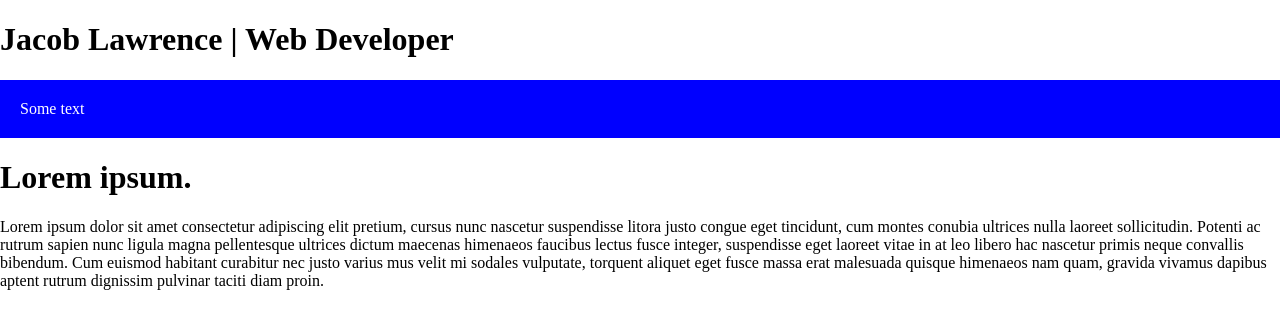
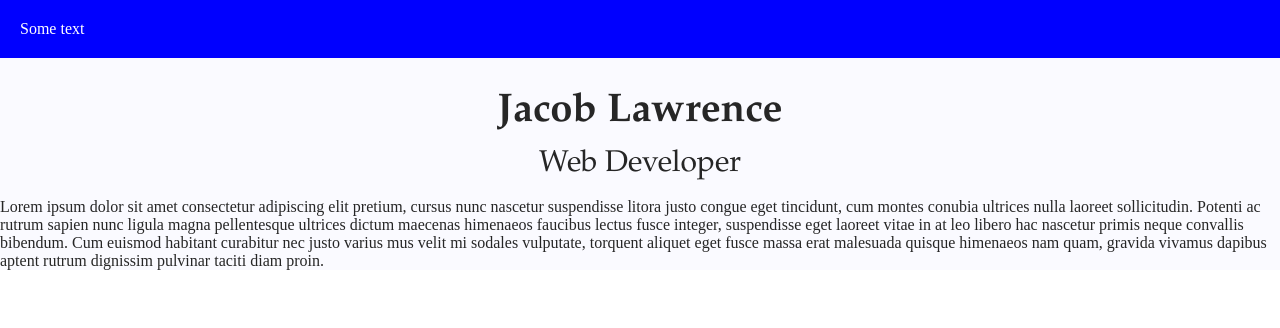
Before and after one commit to Indimeco/portfolio, a Gatsby site: page / in a window 1280 px wide. Built offline with nearby package versions, Linux system fonts and the light colour scheme; Gatsby itself is replaced by a stand-in of ours.

Commit message:
feat: uplifted heading and added premilinary theming

```diff
--- a/gatsby-config.js
+++ b/gatsby-config.js
@@ -1,8 +1,8 @@
 module.exports = {
 	pathPrefix: '/portfolio-2019',
 	siteMetadata: {
-		title: `Jacob Lawrence | Web Developer`,
-		description: `Portfolio for a versatile and skilled developer`,
+		title: `Jacob Lawrence`,
+		description: `Web Developer`,
 		author: `Indimeco`,
 	},
 	plugins: [
--- /dev/null
+++ b/src/components/Heading/Component.jsx
@@ -0,0 +1,24 @@
+import React from 'react';
+import { HeaderWrapper, Title, Subtitle } from './Component.style';
+import { graphql, useStaticQuery } from 'gatsby';
+
+const Heading = () => {
+	const data = useStaticQuery(graphql`
+		query SiteTitleQuery {
+			site {
+				siteMetadata {
+					title
+					description
+				}
+			}
+		}
+	`);
+	return (
+		<HeaderWrapper>
+			<Title>{data.site.siteMetadata.title}</Title>
+			<Subtitle>{data.site.siteMetadata.description}</Subtitle>
+		</HeaderWrapper>
+	);
+};
+
+export default Heading;
--- /dev/null
+++ b/src/components/Heading/Component.style.js
@@ -0,0 +1,23 @@
+import styled from 'styled-components';
+
+export const HeaderWrapper = styled.header`
+	text-align: center;
+	background-color: ${({ theme }) => theme.colors.root.bg};
+`;
+export const Title = styled.h1`
+	font-family: ${({ theme }) => theme.fonts.fontFamily};
+	font-size: ${({ theme }) => theme.fonts.hero};
+	font-weight: 600;
+	color: ${({ theme }) => theme.colors.root.fg};
+	margin-bottom: ${({ theme }) => theme.spacing.small};
+	margin-top: 0;
+`;
+
+export const Subtitle = styled.h2`
+	font-family: ${({ theme }) => theme.fonts.fontFamily};
+	font-size: ${({ theme }) => theme.fonts.huge};
+	font-weight: 400;
+	color: ${({ theme }) => theme.colors.root.fg};
+	margin-bottom: ${({ theme }) => theme.spacing.small};
+	margin-top: 0;
+`;
--- /dev/null
+++ b/src/components/Heading/index.js
@@ -0,0 +1,3 @@
+import Component from './Component.jsx';
+
+export default Component;
--- a/src/components/Layout/Component.jsx
+++ b/src/components/Layout/Component.jsx
@@ -2,31 +2,16 @@ import React from 'react';
 
 import PropTypes from 'prop-types';
 import { ThemeProvider } from 'styled-components';
-import { useStaticQuery, graphql } from 'gatsby';
 import { theme } from './theme';
-
-import Header from '../header';
+import { Root } from './Component.style.js';
 import './base.css';
 
 const Layout = ({ children }) => {
-	const data = useStaticQuery(graphql`
-		query SiteTitleQuery {
-			site {
-				siteMetadata {
-					title
-				}
-			}
-		}
-	`);
-
 	return (
 		<ThemeProvider theme={theme}>
-			<>
-				<Header siteTitle={data.site.siteMetadata.title} />
-				<div>
-					<main>{children}</main>
-				</div>
-			</>
+			<Root>
+				<main>{children}</main>
+			</Root>
 		</ThemeProvider>
 	);
 };
--- /dev/null
+++ b/src/components/Layout/Component.style.js
@@ -0,0 +1,6 @@
+import styled from 'styled-components';
+
+export const Root = styled.div`
+	color: ${({ theme }) => theme.colors.root.fg};
+	background-color: ${({ theme }) => theme.colors.root.bg};
+`;
--- a/src/components/Layout/base.css
+++ b/src/components/Layout/base.css
@@ -1,5 +1,4 @@
 html {
-  background-color: white;
 	font-size: 100%;
 	-ms-text-size-adjust: 100%;
 	-webkit-text-size-adjust: 100%;
--- a/src/components/Layout/theme.js
+++ b/src/components/Layout/theme.js
@@ -41,6 +41,8 @@ export const theme = {
 		small: '14px',
 		medium: '16px',
 		large: '18px',
+		huge: '30px',
+		hero: '40px',
 		fontFamily: 'palatino',
 	},
 };
--- a/src/components/Navigation/Component.style.js
+++ b/src/components/Navigation/Component.style.js
@@ -4,4 +4,5 @@ export const NavigationWrapper = styled.div`
 	padding: 20px;
 	color: white;
 	background-color: blue;
+	margin-bottom: ${({ theme }) => theme.spacing.large};
 `;
--- a/src/components/header.js
+++ /dev/null
@@ -1,20 +0,0 @@
-import PropTypes from 'prop-types';
-import React from 'react';
-
-const Header = ({ siteTitle }) => (
-	<header>
-		<div>
-			<h1>{siteTitle}</h1>
-		</div>
-	</header>
-);
-
-Header.propTypes = {
-	siteTitle: PropTypes.string,
-};
-
-Header.defaultProps = {
-	siteTitle: ``,
-};
-
-export default Header;
--- a/src/pages/index.js
+++ b/src/pages/index.js
@@ -3,12 +3,13 @@ import React from 'react';
 import Layout from '../components/Layout';
 import SEO from '../components/seo';
 import Navigation from '../components/Navigation';
+import Heading from '../components/Heading';
 
 const IndexPage = () => (
 	<Layout>
 		<SEO title="Jacob Lawrence | Web Developer" />
 		<Navigation />
-		<h1>Lorem ipsum.</h1>
+		<Heading />
 		<p>
 			Lorem ipsum dolor sit amet consectetur adipiscing elit pretium, cursus
 			nunc nascetur suspendisse litora justo congue eget tincidunt, cum montes
```
Also changed, not shown: src/components/Heading/Component.test.js (added, +10 -0 lines), src/images/icon.png, 1 other file. Lines whose indentation alone changed are shown as unchanged.
